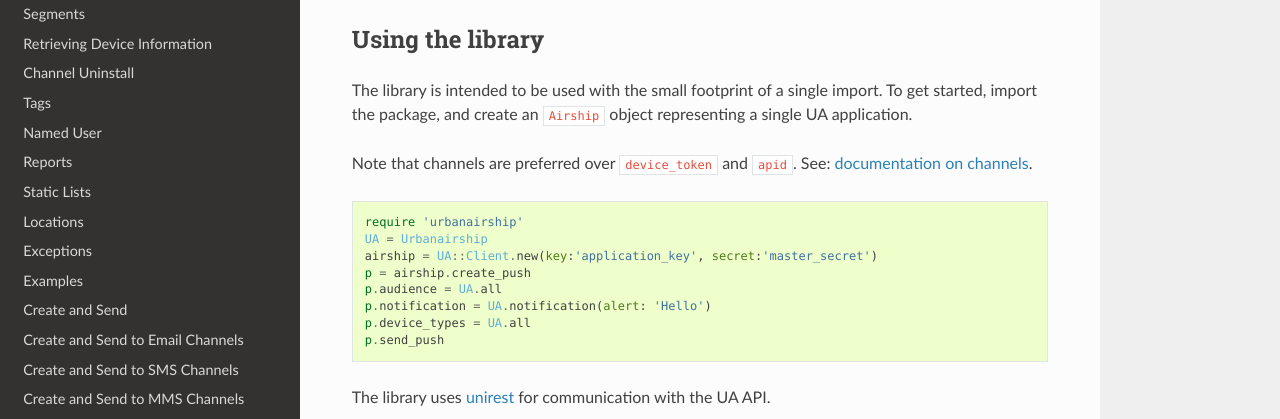
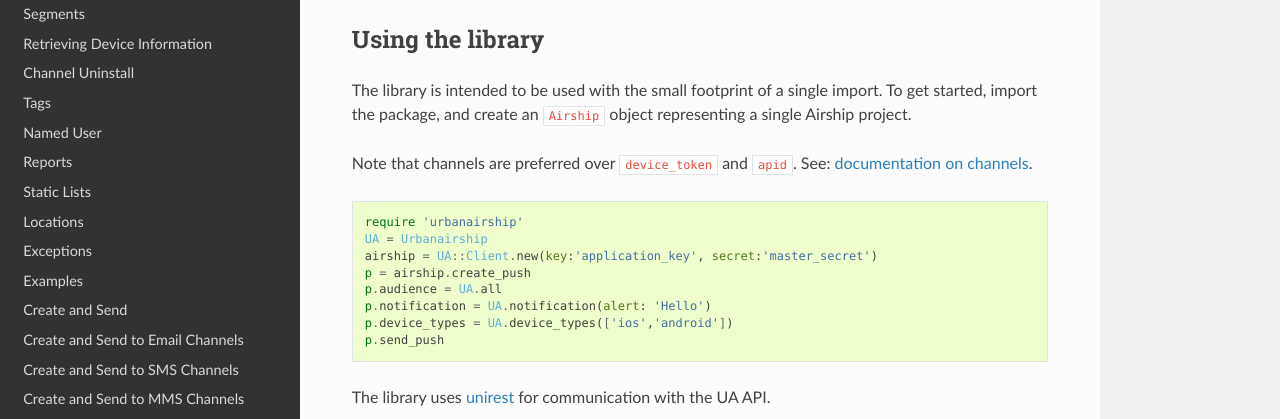
Before and after one commit to urbanairship/ruby-library, a Sphinx documentation site: the page built from docs/index.rst, in a window 1280 px wide and 900 px high, scrolled down 482 px. Shown: the part 153-572 px from the top of the window. Built offline with Sphinx 7.4.7 and the Read the Docs theme 2.0.0, drawn with Linux system fonts in a browser that asks for light colours; the version number could not be read and is left out; cross-references to code outside the pages are shown as plain code.

Commit message:
remove device_types UA.all from examples etc.

```diff
--- a/README.rst
+++ b/README.rst
@@ -119,7 +119,7 @@
    p = airship.create_push
    p.audience = UA.all
    p.notification = UA.notification(alert: 'Hello')
-   p.device_types = UA.all
+   p.device_types = UA.device_types(['ios','android'])
    p.send_push
 
 Simple Tag Push
@@ -135,7 +135,7 @@
    p = airship.create_push
    p.audience = UA.tag('some_tag')
    p.notification = UA.notification(alert: 'Hello')
-   p.device_types = UA.all
+   p.device_types = UA.device_types(['ios','android'])
    p.send_push
 
 Specify the Airship server used to make your requests
--- a/docs/examples.rst
+++ b/docs/examples.rst
@@ -18,7 +18,7 @@
     push = airship.create_push
     push.audience = UA.all
     push.notification = UA.notification(alert: "Hello, world!")
-    push.device_types = UA.all
+    push.device_types = UA.device_types(['ios','android'])
     push.send_push
 
 
@@ -92,7 +92,7 @@
 
     push = airship.create_push
     push.audience = UA.all
-    push.device_types = UA.all
+    push.device_types = UA.device_types(['ios','android'])
     push.message = UA.message(
       title: "Your package is on its way!",
       body: "<h1>Would you please complete our customer survey?</h1>",
--- a/docs/index.rst
+++ b/docs/index.rst
@@ -27,7 +27,7 @@
 
 The library is intended to be used with the small footprint of a single
 import. To get started, import the package, and create an
-:rb:class:`Airship` object representing a single UA application.
+:rb:class:`Airship` object representing a single Airship project.
 
 Note that channels are preferred over ``device_token`` and ``apid``. See:
 `documentation on channels <channels>`_.
@@ -40,7 +40,7 @@
     p = airship.create_push
     p.audience = UA.all
     p.notification = UA.notification(alert: 'Hello')
-    p.device_types = UA.all
+    p.device_types = UA.device_types(['ios','android'])
     p.send_push
 
 The library uses `unirest`_ for communication with the UA API.
```
Also changed, not shown: docs/push.rst (+1 -7 lines), 2 other files.
